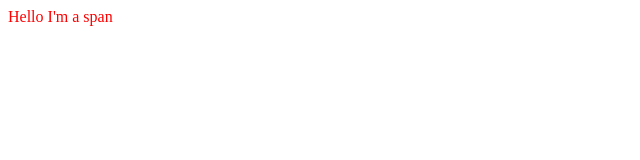
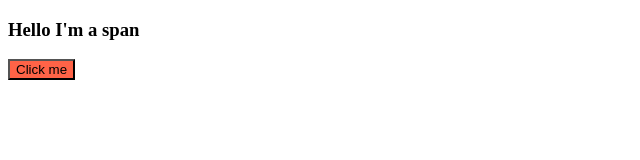
Before and after one commit to soom4478/React_study, a plain HTML site: page index.html in a window 1280 px wide. Shown: the whole page, without its empty margins (0-640 px from the left). Drawn offline with nearby package versions, Linux system fonts and the light colour scheme.

Commit message:
button 클릭 수, 마우스 올린 수 출력

```diff
--- a/index.html
+++ b/index.html
@@ -7,11 +7,25 @@
 <script src="https://unpkg.com/react-dom@18/umd/react-dom.development.js"></script>
 <script>
     const root = document.getElementById("root");
-    const span = React.createElement(
-        "span",
-        { id:"sexy-span", style: { color: "red" } },
+    const h3 = React.createElement(
+        "h3",
+        {
+            id:"title",
+            onMouseEnter: () => console.log("mouse enter"),
+        },
         "Hello I'm a span"
     );
-    ReactDOM.render(span, root); // render : html로 보냄, show it to user
+    const btn = React.createElement(
+        "button",
+        {
+            onClick: () => console.log('im clicked'), // button이 클릭될 때마다 호출될 function("im clicked")
+            style: {
+                backgroundColor:"tomato",
+            }
+        },
+        "Click me"
+    );
+const container = React.createElement("div", null, [h3, btn]);    // span과 btn을 모두 render하고 싶을 때
+ReactDOM.createRoot(root).render(container); // render : html로 보냄, show it to user
 </script>
 </html>
```
